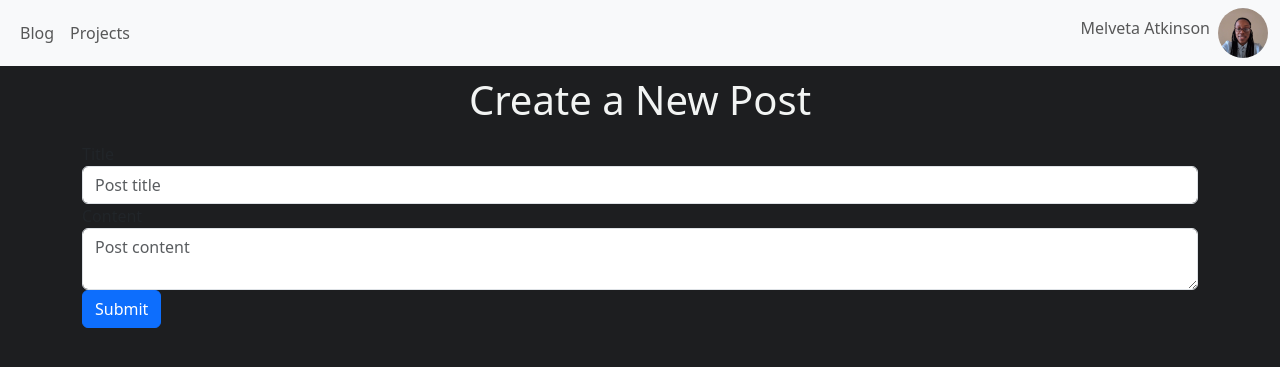
After one commit to matkinson818/flask-blog, a Flask app: page /create in a window 1280 px wide. The commit adds this page. Shown: the top 367 px of the page. Run offline with Flask 3, Linux system fonts and the light colour scheme.

Commit message:
pushing web files

```diff
--- a/app.py
+++ b/app.py
@@ -1,12 +1,14 @@
 import sqlite3
-from flask import Flask, render_template
+from flask import Flask, render_template, request, url_for, flash, redirect
+from werkzeug.exceptions import abort
+
+app = Flask(__name__)
+app.config['SECRET_KEY'] = 'secret123'
 
 def get_db_connection():
     conn = sqlite3.connect('database.db')
     conn.row_factory = sqlite3.Row
     return conn
-
-app = Flask(__name__)
 
 @app.route('/')
 def index():
@@ -14,3 +16,53 @@ def index():
     posts = conn.execute('SELECT * FROM posts').fetchall()
     conn.close()
     return render_template('index.html', posts=posts)
+
+def get_post(post_id):
+    conn = get_db_connection()
+    post = conn.execute('SELECT * FROM posts WHERE id = ?',
+                        (post_id,)).fetchone()
+    conn.close()
+    if post is None:
+        abort(404)
+    return post
+
+@app.route('/<int:post_id>')
+def post(post_id):
+    post = get_post(post_id)
+    return render_template('post.html', post=post)
+
+@app.route('/create', methods=('GET', 'POST'))
+def create():
+    if request.method == 'POST':
+        title = request.form['title']
+        content = request.form['content']
+
+        if not title:
+            flash('Title is required!')
+        else:
+            conn = get_db_connection()
+            conn.execute('INSERT INTO posts (title, content) VALUES (?, ?)',
+                         (title, content))
+            conn.commit()
+            conn.close()
+            return redirect(url_for('index'))
+
+    return render_template('create.html')
+
+@app.route("/login", methods=["GET", "POST"])
+def login():
+    if request.method == "POST":
+        username = request.form.get("username")
+        password = request.form.get("password")
+
+        # Retrieve user data from the database
+        # Your database query code goes here
+
+        # Check if username exists and password is correct
+        if user and check_password_hash(user.password, password):
+            session["user_id"] = user.id
+            return redirect("/userhome")
+        else:
+            return render_template("login.html", message="Invalid username or password.")
+
+    return render_template("login.html")
--- a/schema.sql
+++ b/schema.sql
@@ -2,7 +2,7 @@ DROP TABLE IF EXISTS posts;
 
 CREATE TABLE posts (
     id INTEGER PRIMARY KEY AUTOINCREMENT,
-    created TIMESTAMP NOT NULL DEFAULT CURRENT_TIMESTAMP,
+    created DATE format 'YYYY-MM-DD' NOT NULL DEFAULT CURRENT_DATE,
     title TEXT NOT NULL,
     content TEXT NOT NULL
 );
--- a/static/css/style.css
+++ b/static/css/style.css
@@ -1,6 +1,48 @@
 h1 {
-    border: 2px #eee solid;
-    color: brown;
+    /* border: 10px #eee solid; */
+    color: rgb(242, 244, 243);
     text-align: center;
     padding: 10px;
 }
+
+.post {
+    color: rgb(242, 244, 243);
+    text-align: left;
+    padding: 50px;
+}
+
+h2, span {
+    color: rgb(242, 244, 243);
+    /* text-align: left; */
+    padding: 10px;
+}
+
+.left {
+    text-align: left;
+}
+
+.card {
+    margin-bottom: 10px!important;
+}
+
+body {
+    background-color: rgb(29, 30, 32);
+}
+
+a { color: inherit;
+    text-decoration: none;
+}
+
+a:hover {
+    color:#00A0C6;
+    text-decoration:none;
+    cursor:pointer;
+}
+
+/* .navbar-brand {
+    text-decoration: rgb(242, 244, 243);
+} */
+
+/* .card {
+    background-color: rgb(46, 46, 51);
+} */
--- a/templates/base.html
+++ b/templates/base.html
@@ -6,13 +6,14 @@
     <meta name="viewport" content="width=device-width, initial-scale=1, shrink-to-fit=no">
 
     <!-- Bootstrap CSS -->
-    <link rel="stylesheet" href="https://stackpath.bootstrapcdn.com/bootstrap/4.3.1/css/bootstrap.min.css" integrity="sha384-ggOyR0iXCbMQv3Xipma34MD+dH/1fQ784/j6cY/iJTQUOhcWr7x9JvoRxT2MZw1T" crossorigin="anonymous">
+    <link href="https://cdn.jsdelivr.net/npm/bootstrap@5.3.3/dist/css/bootstrap.min.css" rel="stylesheet" integrity="sha384-QWTKZyjpPEjISv5WaRU9OFeRpok6YctnYmDr5pNlyT2bRjXh0JMhjY6hW+ALEwIH" crossorigin="anonymous">
+    <link rel="stylesheet" href="../static/css/style.css" />
 
     <title>{% block title %} {% endblock %}</title>
   </head>
   <body>
-    <nav class="navbar navbar-expand-md navbar-light bg-light">
-        <a class="navbar-brand" href="{{ url_for('index')}}">FlaskBlog</a>
+    <!-- <nav class="navbar navbar-expand-lg navbar-light bg-body-tertiary">
+        <a class="navbar-brand" href="{{ url_for('index')}}">Melveta Atkinson</a>
         <button class="navbar-toggler" type="button" data-toggle="collapse" data-target="#navbarNav" aria-controls="navbarNav" aria-expanded="false" aria-label="Toggle navigation">
             <span class="navbar-toggler-icon"></span>
         </button>
@@ -23,7 +24,134 @@
             </li>
             </ul>
         </div>
-    </nav>
+    </nav> -->
+    <!-- Navbar -->
+<nav class="navbar navbar-expand-lg navbar-light bg-body-tertiary">
+    <!-- Container wrapper -->
+    <div class="container-fluid">
+      <!-- Toggle button -->
+      <button
+        data-mdb-collapse-init
+        class="navbar-toggler"
+        type="button"
+        data-mdb-target="#navbarSupportedContent"
+        aria-controls="navbarSupportedContent"
+        aria-expanded="false"
+        aria-label="Toggle navigation"
+      >
+        <i class="fas fa-bars"></i>
+      </button>
+
+      <!-- Collapsible wrapper -->
+      <div class="collapse navbar-collapse" id="navbarSupportedContent">
+        <!-- Navbar brand -->
+        <!-- <a class="navbar-brand mt-2 mt-lg-0" href="#">
+          <img
+            src="https://mdbcdn.b-cdn.net/img/logo/mdb-transaprent-noshadows.webp"
+            height="15"
+            alt="MDB Logo"
+            loading="lazy"
+          />
+        </a> -->
+        <!-- Left links -->
+        <ul class="navbar-nav me-auto mb-2 mb-lg-0">
+          <li class="nav-item">
+            <a class="nav-link" href="/">Blog</a>
+          </li>
+          <li class="nav-item">
+            <a class="nav-link" href="#">Projects</a>
+          </li>
+        </ul>
+        <!-- Left links -->
+      </div>
+      <!-- Collapsible wrapper -->
+
+      <!-- Right elements -->
+      <div class="d-flex align-items-center">
+
+        <!-- Notifications -->
+        <!-- <div class="dropdown">
+          <a
+            data-mdb-dropdown-init
+            class="text-reset me-3 dropdown-toggle hidden-arrow"
+            href="#"
+            id="navbarDropdownMenuLink"
+            role="button"
+            aria-expanded="false"
+          >
+            <i class="fas fa-bell"></i>
+            <span class="badge rounded-pill badge-notification bg-danger">1</span>
+          </a>
+          <ul
+            class="dropdown-menu dropdown-menu-end"
+            aria-labelledby="navbarDropdownMenuLink"
+          >
+            <li>
+              <a class="dropdown-item" href="#">Some news</a>
+            </li>
+            <li>
+              <a class="dropdown-item" href="#">Another news</a>
+            </li>
+            <li>
+              <a class="dropdown-item" href="#">Something else here</a>
+            </li>
+          </ul>
+        </div> -->
+        <!-- Avatar -->
+        <ul class="navbar-nav me-auto mb-2 mb-lg-0">
+            <li class="nav-item">
+              <a class="nav-link" href="#">Melveta Atkinson</a>
+            </li>
+            <li class="nav-item">
+              <img
+              src="../static/images/profile.jpg"
+              class="rounded-circle"
+              height="50"
+              alt="Profile Picture"
+              loading="lazy"
+            />
+            </li>
+          </ul>
+
+
+        <!-- <div class="dropdown">
+          <a
+            data-mdb-dropdown-init
+            class="dropdown-toggle d-flex align-items-center hidden-arrow"
+            href="#"
+            id="navbarDropdownMenuAvatar"
+            role="button"
+            aria-expanded="false"
+          >
+            <img
+              src="../static/images/profile.jpg"
+              class="rounded-circle"
+              height="50"
+              alt="Profile Picture"
+              loading="lazy"
+            />
+          </a>
+          <ul
+            class="dropdown-menu dropdown-menu-end"
+            aria-labelledby="navbarDropdownMenuAvatar"
+          >
+            <li>
+              <a class="dropdown-item" href="#">My profile</a>
+            </li>
+            <li>
+              <a class="dropdown-item" href="#">Settings</a>
+            </li>
+            <li>
+              <a class="dropdown-item" href="#">Logout</a>
+            </li>
+          </ul>
+        </div> -->
+      </div>
+      <!-- Right elements -->
+    </div>
+    <!-- Container wrapper -->
+  </nav>
+  <!-- Navbar -->
     <div class="container">
         {% block content %} {% endblock %}
     </div>
@@ -31,7 +159,7 @@
     <!-- Optional JavaScript -->
     <!-- jQuery first, then Popper.js, then Bootstrap JS -->
     <script src="https://code.jquery.com/jquery-3.3.1.slim.min.js" integrity="sha384-q8i/X+965DzO0rT7abK41JStQIAqVgRVzpbzo5smXKp4YfRvH+8abtTE1Pi6jizo" crossorigin="anonymous"></script>
-    <script src="https://cdnjs.cloudflare.com/ajax/libs/popper.js/1.14.7/umd/popper.min.js" integrity="sha384-UO2eT0CpHqdSJQ6hJty5KVphtPhzWj9WO1clHTMGa3JDZwrnQq4sF86dIHNDz0W1" crossorigin="anonymous"></script>
-    <script src="https://stackpath.bootstrapcdn.com/bootstrap/4.3.1/js/bootstrap.min.js" integrity="sha384-JjSmVgyd0p3pXB1rRibZUAYoIIy6OrQ6VrjIEaFf/nJGzIxFDsf4x0xIM+B07jRM" crossorigin="anonymous"></script>
+    <script src="https://cdn.jsdelivr.net/npm/@popperjs/core@2.11.8/dist/umd/popper.min.js" integrity="sha384-I7E8VVD/ismYTF4hNIPjVp/Zjvgyol6VFvRkX/vR+Vc4jQkC+hVqc2pM8ODewa9r" crossorigin="anonymous"></script>
+    <script src="https://cdn.jsdelivr.net/npm/bootstrap@5.3.3/dist/js/bootstrap.min.js" integrity="sha384-0pUGZvbkm6XF6gxjEnlmuGrJXVbNuzT9qBBavbLwCsOGabYfZo0T0to5eqruptLy" crossorigin="anonymous"></script>
   </body>
 </html>
--- /dev/null
+++ b/templates/create.html
@@ -0,0 +1,23 @@
+{% extends 'base.html' %}
+
+{% block content %}
+<h1>{% block title %} Create a New Post {% endblock %}</h1>
+
+<form method="post">
+    <div class="form-group">
+        <label for="title">Title</label>
+        <input type="text" name="title"
+               placeholder="Post title" class="form-control"
+               value="{{ request.form['title'] }}"></input>
+    </div>
+
+    <div class="form-group">
+        <label for="content">Content</label>
+        <textarea name="content" placeholder="Post content"
+                  class="form-control">{{ request.form['content'] }}</textarea>
+    </div>
+    <div class="form-group">
+        <button type="submit" class="btn btn-primary">Submit</button>
+    </div>
+</form>
+{% endblock %}
```
Also changed, not shown: init_db.py (+9 -1 lines), templates/index.html (+10 -3 lines), templates/login.html (added, +29 -0 lines), templates/post.html (added, +9 -0 lines), database.db, static/images/profile.jpg (added), static/images/space.jpg (added).
